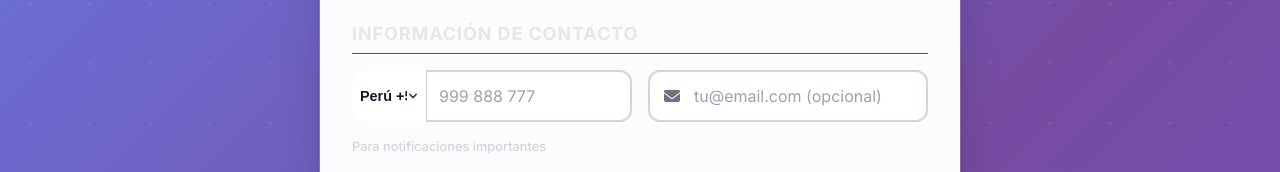
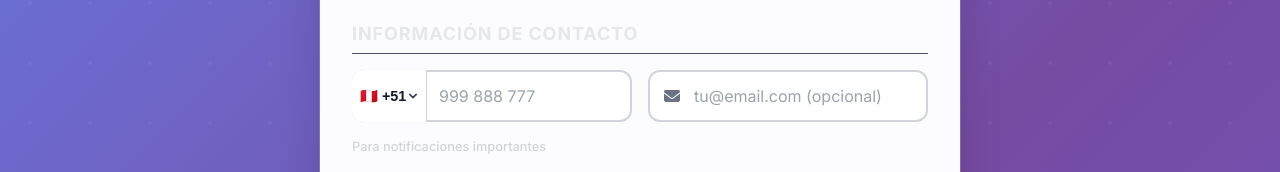
Before and after one commit to TheDanilore/danilore-rifas, a Vue app in the folder frontend/: page /register in a window 1280 px wide. Shown: the part 563-735 px from the top of the page. Built offline with nearby package versions, Linux system fonts and the light colour scheme.

Commit message:
mejoras en login y register, banderas

```diff
--- a/frontend/src/views/public/LoginView.vue
+++ b/frontend/src/views/public/LoginView.vue
@@ -45,7 +45,7 @@
               <div class="country-selector">
                 <select v-model="form.pais" class="country-select">
                   <option v-for="country in countryList" :key="country.code" :value="country.code">
-                    {{ country.name }} {{ country.phoneCode }}
+                    {{ country.flag }} {{ country.phoneCode }}
                   </option>
                 </select>
               </div>
--- a/frontend/src/views/public/RegisterView.vue
+++ b/frontend/src/views/public/RegisterView.vue
@@ -48,8 +48,7 @@
               <div class="input-group">
                 <div class="input-group">
                   <i class="fas fa-venus-mars input-icon"></i>
-                  <select class="form-input" v-model="form.genero"
-                    :class="{ 'has-value': form.genero }" required>
+                  <select class="form-input" v-model="form.genero" :class="{ 'has-value': form.genero }" required>
                     <option value="">Seleccionar género</option>
                     <option value="masculino">Masculino</option>
                     <option value="femenino">Femenino</option>
@@ -71,7 +70,7 @@
                   <div class="country-selector">
                     <select v-model="form.pais" class="country-select">
                       <option v-for="country in countryList" :key="country.code" :value="country.code">
-                        {{ country.name }} {{ country.phoneCode }}
+                        {{ country.flag }} {{ country.phoneCode }}
                       </option>
                     </select>
                   </div>
```
